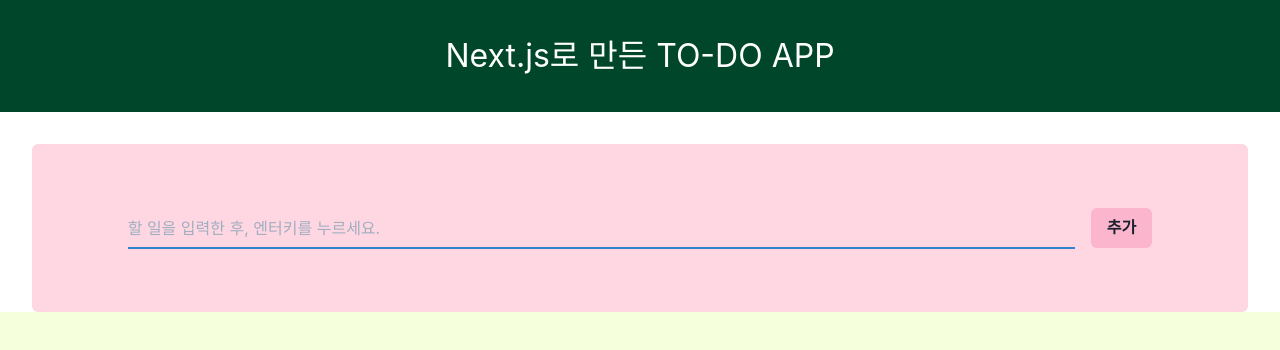
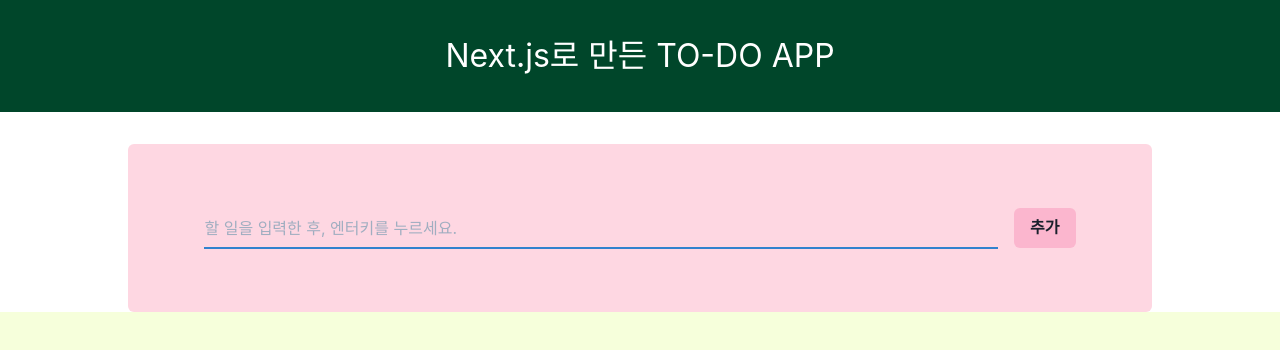
Before and after one commit to SJ-Lee33/next-todo-1886px-1, a Next.js app: page / in a window 1280 px wide. Shown: the top 350 px of the page. Built offline with nearby package versions, Linux system fonts and the light colour scheme.

Commit message:
change style

```diff
--- a/components/todo/Todo.js
+++ b/components/todo/Todo.js
@@ -34,7 +34,7 @@
   };
 
   return (
-    <Box margin="2rem" padding="2rem 0" borderRadius="md" bg="#FED7E2">
+    <Box margin="2rem 8rem" padding="2rem 0" borderRadius="md" bg="#FED7E2">
       <Form pushTodo={pushTodo} />
       <Item todoList={todoList} deleteTodo={deleteTodo} />
     </Box>
```
